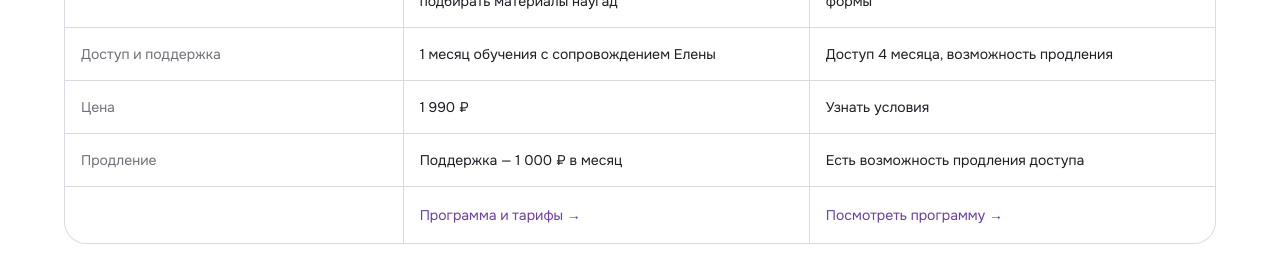
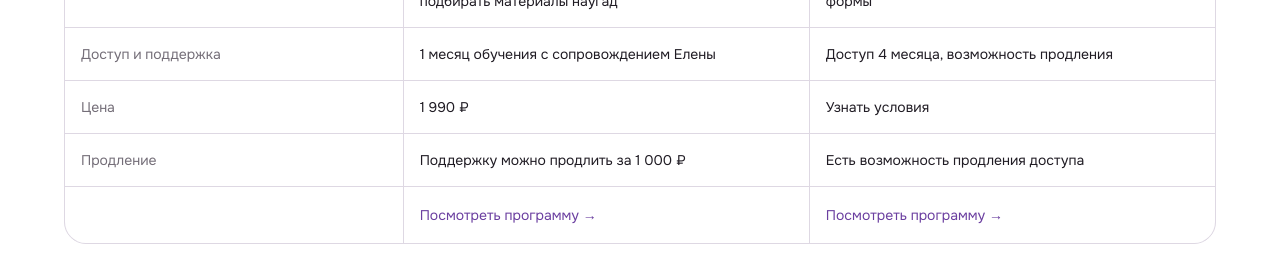
Before and after one commit to msgalya1798-arch/elena-goryacheva-school, a Next.js app: page /online in a window 1280 px wide. Shown: the part 1780-2054 px from the top of the page. Built offline with nearby package versions, Linux system fonts and the light colour scheme; a web font is replaced by a local one.

Commit message:
Update Material Logic comparison details

```diff
--- a/src/components/online/CourseComparison.tsx
+++ b/src/components/online/CourseComparison.tsx
@@ -15,7 +15,7 @@ export function CourseComparison() {
     { label: "Для кого", materials: materials.audience, forms: forms.audience },
     { label: "Доступ и поддержка", materials: materials.durationLabel, forms: forms.durationLabel },
     { label: "Цена", materials: materialsPrice, forms: formatPrice(forms.price) },
-    { label: "Продление", materials: "Поддержка — 1 000 ₽ в месяц", forms: "Есть возможность продления доступа" },
+    { label: "Продление", materials: "Поддержку можно продлить за 1 000 ₽", forms: "Есть возможность продления доступа" },
   ];
 
   return (
@@ -72,7 +72,7 @@ export function CourseComparison() {
             <div className="bg-white p-4" />
             <div className="bg-white p-4">
               <Link href={`/${materials.format}/${materials.slug}`} className="text-violet text-sm hover:underline">
-                Программа и тарифы →
+                Посмотреть программу →
               </Link>
             </div>
             <div className="bg-white p-4">
```
